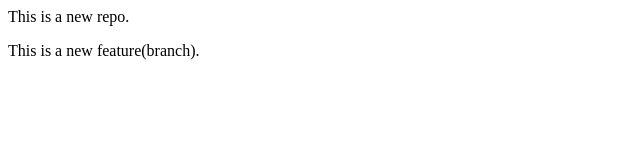
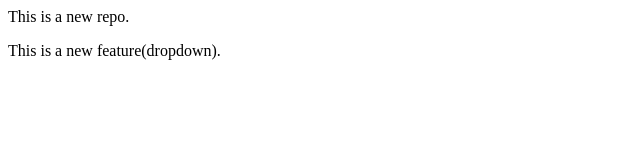
Before and after one commit to Taniya2711/LocalRepo2, a plain HTML site: page index.html in a window 1280 px wide. Shown: the full height of the page, 0-640 px from the left. Drawn offline with Linux system fonts and the light colour scheme.

Commit message:
Add dropdown

```diff
--- a/index.html
+++ b/index.html
@@ -1,2 +1,2 @@
 <p>This is a new repo.</p>
-<p>This is a new feature(branch).</p>
+<p>This is a new feature(dropdown).</p>
```
